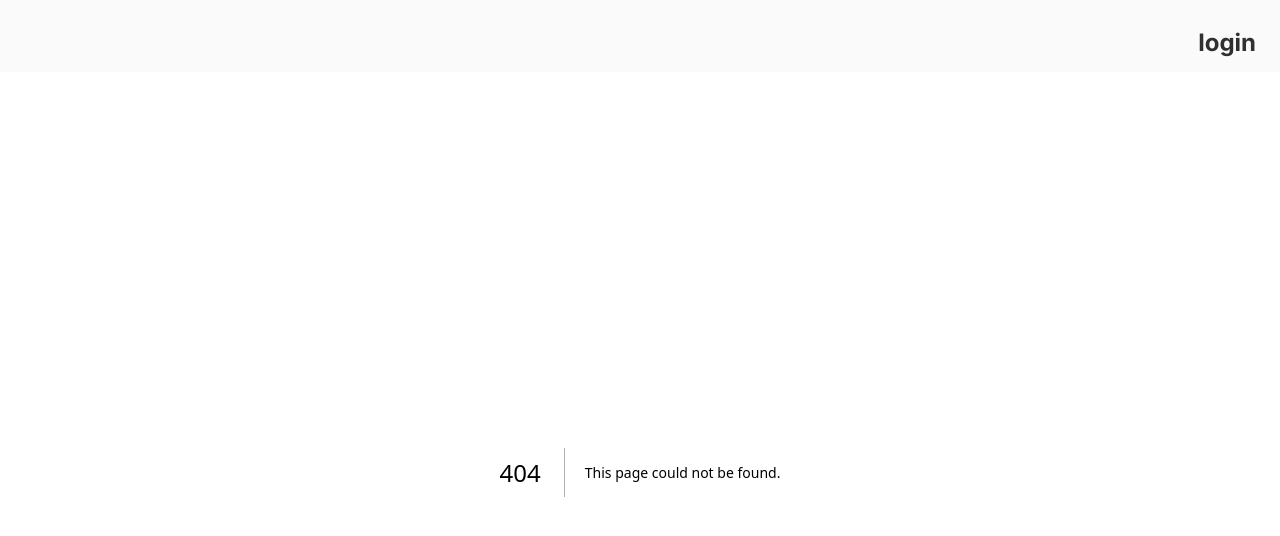
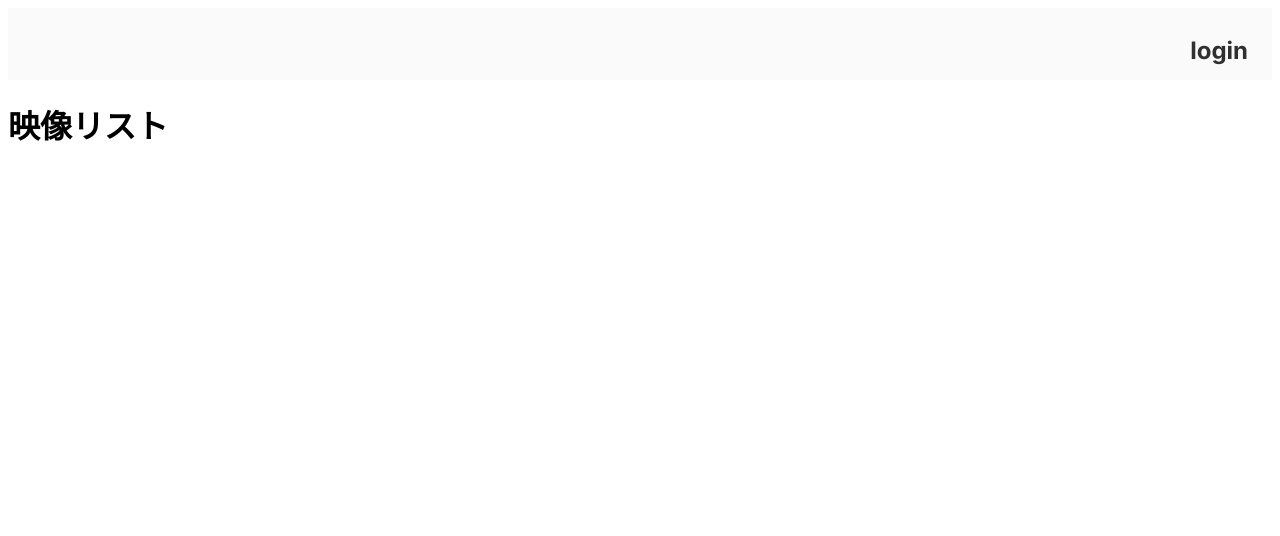
Before and after one commit to hagitaku/movie_management, a Next.js app in the folder frontend/projects/: page /movielist in a window 1280 px wide. Before the commit this address had no page. Shown: the top 536 px of the page. Built offline with nearby package versions, Linux system fonts and the light colour scheme.

Commit message:
映画一覧画面の空ページを作成

```diff
--- /dev/null
+++ b/frontend/projects/src/app/movielist/page.tsx
@@ -0,0 +1,9 @@
+"use client"
+import style from "./style.module.css";
+export const MovieList = () =>{
+
+    return (
+        <h1>映像リスト</h1>
+    )
+}
+export default MovieList;
```
Also changed, not shown: frontend/projects/src/app/movielist/style.module.css (added).
